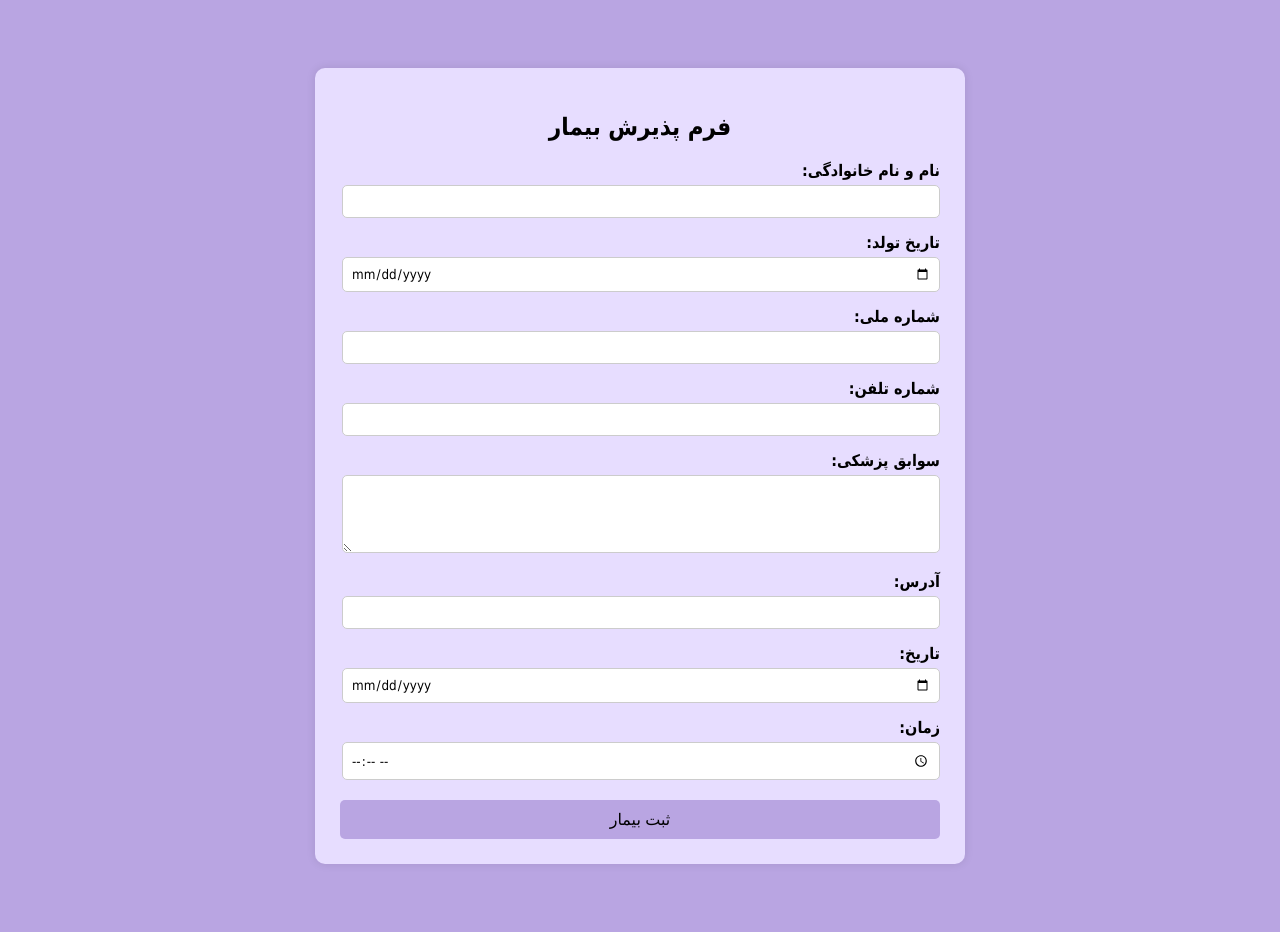
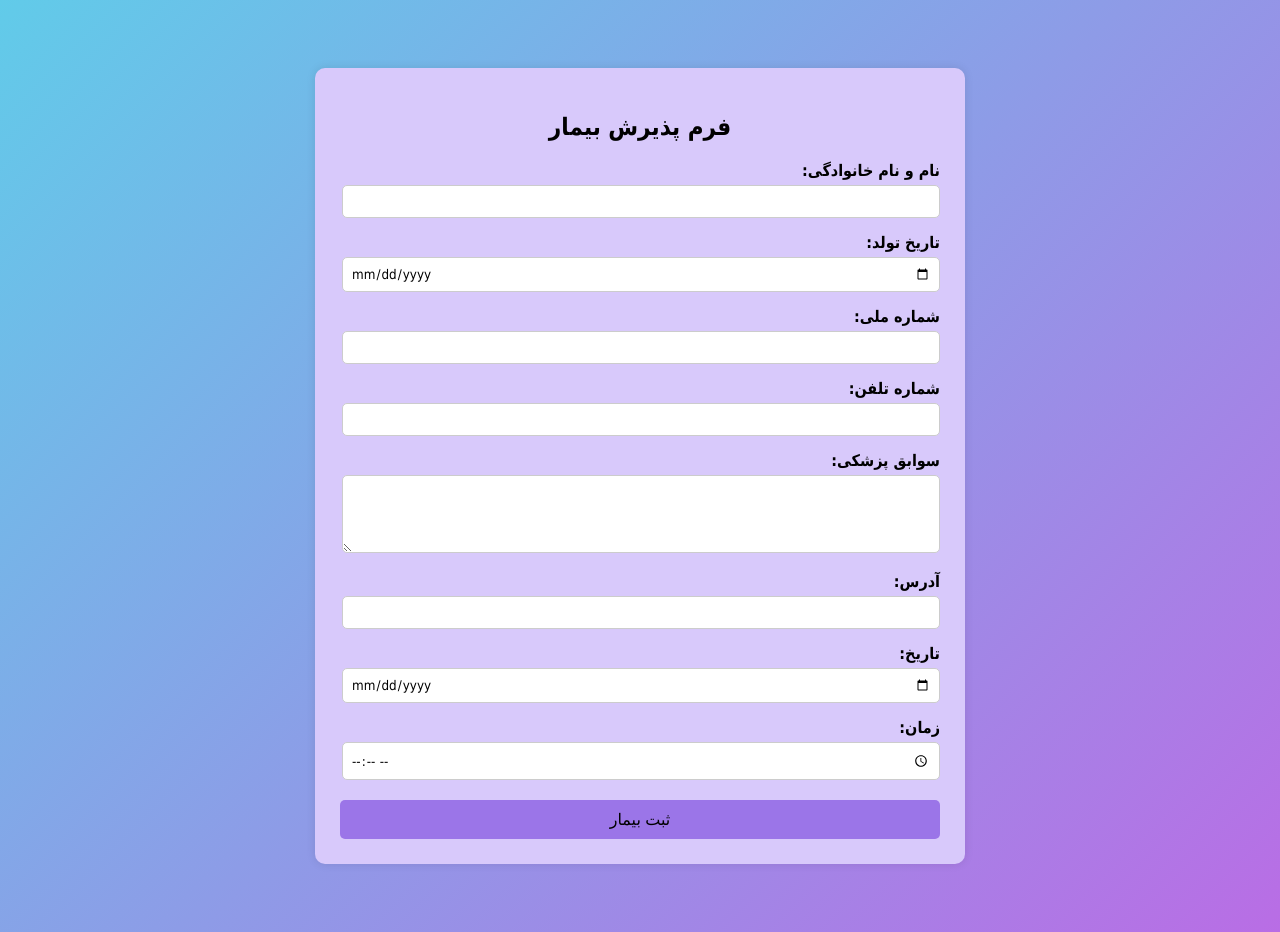
Before and after one commit to Afooooooo/register-new-patient, a plain HTML site: page index.html in a window 1280 px wide. Drawn offline with Linux system fonts and the light colour scheme.

Commit message:
Update styles.css

```diff
--- a/styles.css
+++ b/styles.css
@@ -1,12 +1,12 @@
 body {
     font-family: Tahoma, sans-serif;
-  background-color: #b9a5e2;
+    background: linear-gradient(135deg, #61cbe9 0%, #b96de5 100%);
     padding: 30px;
   }
 
   .form-container {
     max-width: 600px;
-  background-color: #e7ddff;
+    background-color: #d8c9fb;
     padding: 25px;
     margin: 30px;
     border-radius: 10px;
@@ -39,7 +39,7 @@ textarea {
   button {
     margin-top: 20px;
     width: 100%;
-  background-color: #b9a5e2;
+    background-color: #9b75e8;
     color: #000000;
     padding: 10px;
     font-size: 16px;
@@ -49,5 +49,5 @@ button {
   }
 
   button:hover {
-  background-color: #45a049;
+    background-color: #6fbdee;
   }
```
Lines whose indentation alone changed are shown as unchanged.
